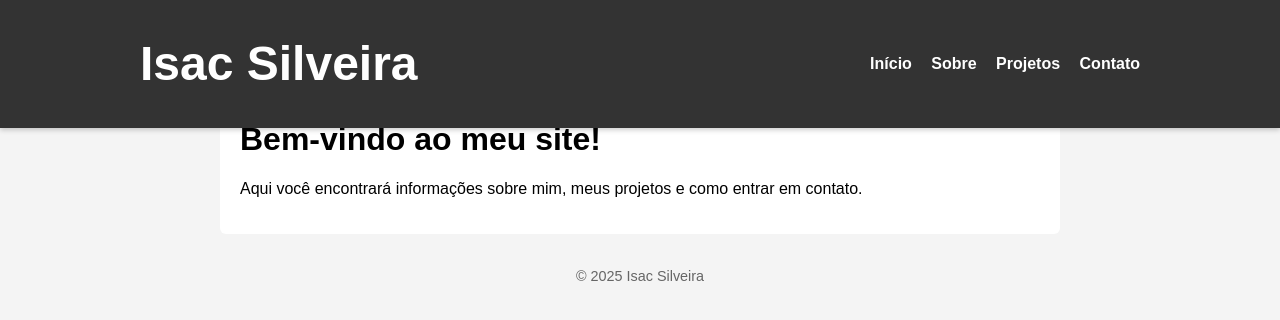
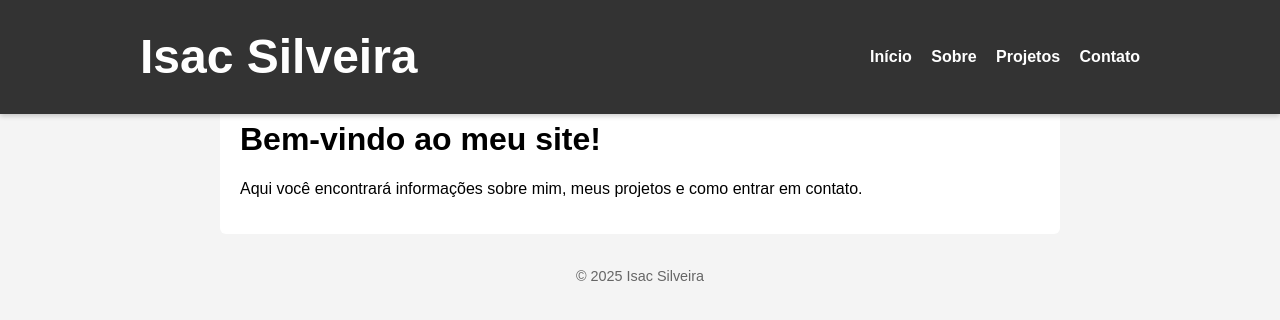
Before and after one commit to isacsilveira/isacsilveira.github.io, a Jekyll site: the page built from index.md, in a window 1280 px wide. Shown: the top 320 px of the page. Built offline with Jekyll 4.4.1, drawn with Linux system fonts in a browser that asks for light colours.

Commit message:
Update style.css

```diff
--- a/assets/css/style.css
+++ b/assets/css/style.css
@@ -8,7 +8,7 @@ body {
 .navbar {
   background-color: #333;
   color: white;
-  padding: 15px 0;
+  padding: 8px 0;
   position: fixed;
   top: 0;
   width: 100%;
```
